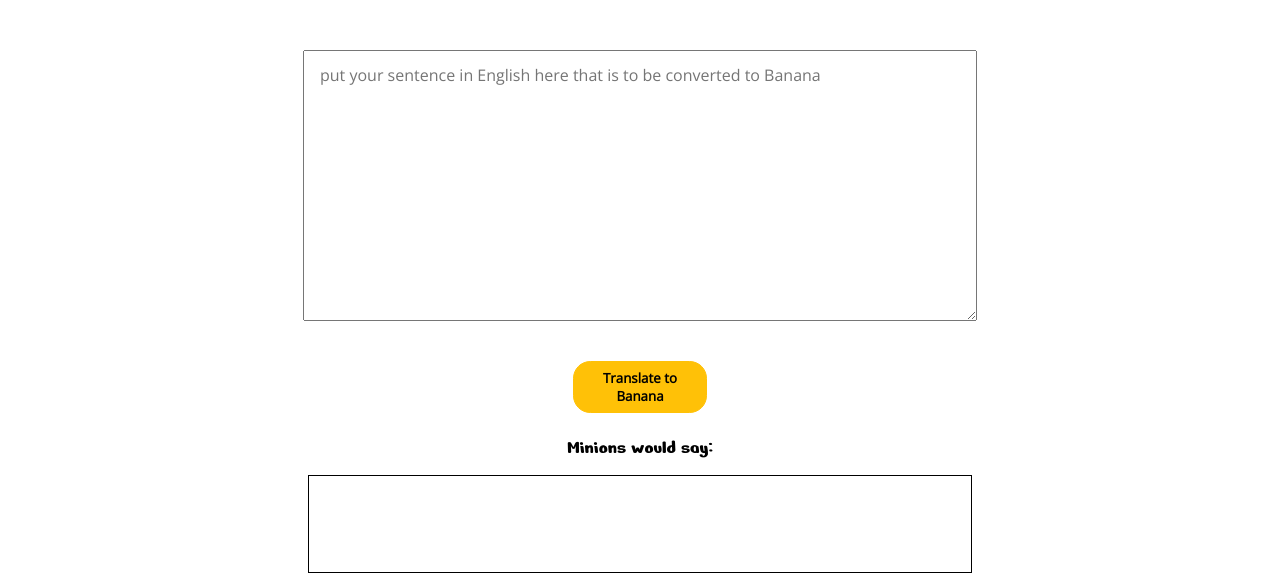
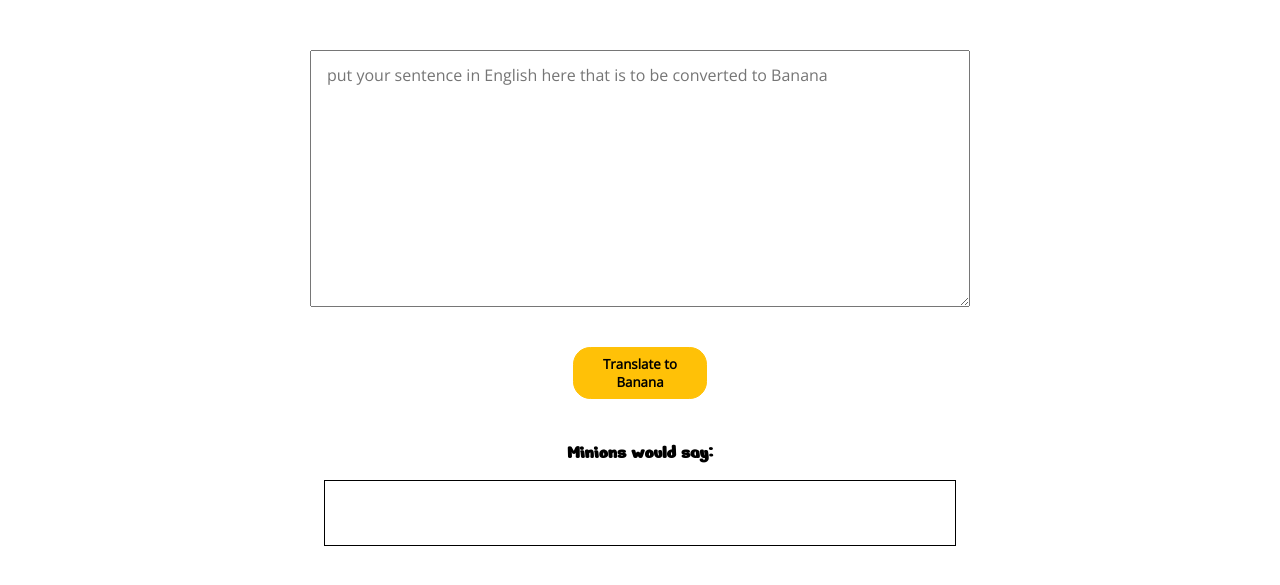
Before and after one commit to SriV-dya/Minion-Speak, a plain HTML site: page index.html in a window 1280 px wide. Shown: the part 379-964 px from the top of the page. After the commit the page ends 925 px from the top, so only its background shows below. Drawn offline with nearby package versions, Linux system fonts and the light colour scheme.

Commit message:
style:style updation

```diff
--- a/index.html
+++ b/index.html
@@ -1,3 +1,14 @@
+<!DOCTYPE html>
+<html lang="en">
+
+<head>
+    <meta charset="UTF-8">
+    <meta name="viewport" content="width=device-width, initial-scale=1.0">
+    <title>Banana Translation App</title>
+    <link href="style.css" rel="stylesheet">
+    <link rel="icon" href="images/favicon.png" type="image/png" sizes="32x32">
+</head>
+
 <!DOCTYPE html>
 <html lang="en">
 
@@ -5,23 +16,6 @@
     <meta charset="UTF-8">
     <meta name="viewport" content="width=device-width, initial-scale=1.0">
     <title>Translation App to Banana</title>
-    <style>
-        textarea {
-            width: 80%;
-            height: 10vh;
-            display: block;
-            margin: 1rem;
-            padding: 1rem;
-        }
-
-        #output {
-            border: 1px solid black;
-            height: 10vh;
-            width: 80%;
-            margin: 1rem;
-            padding: 1rem;
-        }
-    </style>
     <link href="stylesheet.css" rel="stylesheet" />
 </head>
 
@@ -32,7 +26,7 @@
         placeholder="put your sentence in English here that is to be converted to Banana"></textarea>
     <button class="button" id="btn-translate">Translate to Banana</button>
 
-    <div class="saywhat" style="font-size: larger;"> <br/>Minions would say:</div>
+    <h2> <br/>Minions would say:</h2>
     <div id="output"></div>
     <script src="app.js" type="text/javascript"></script>
 </body>
```
